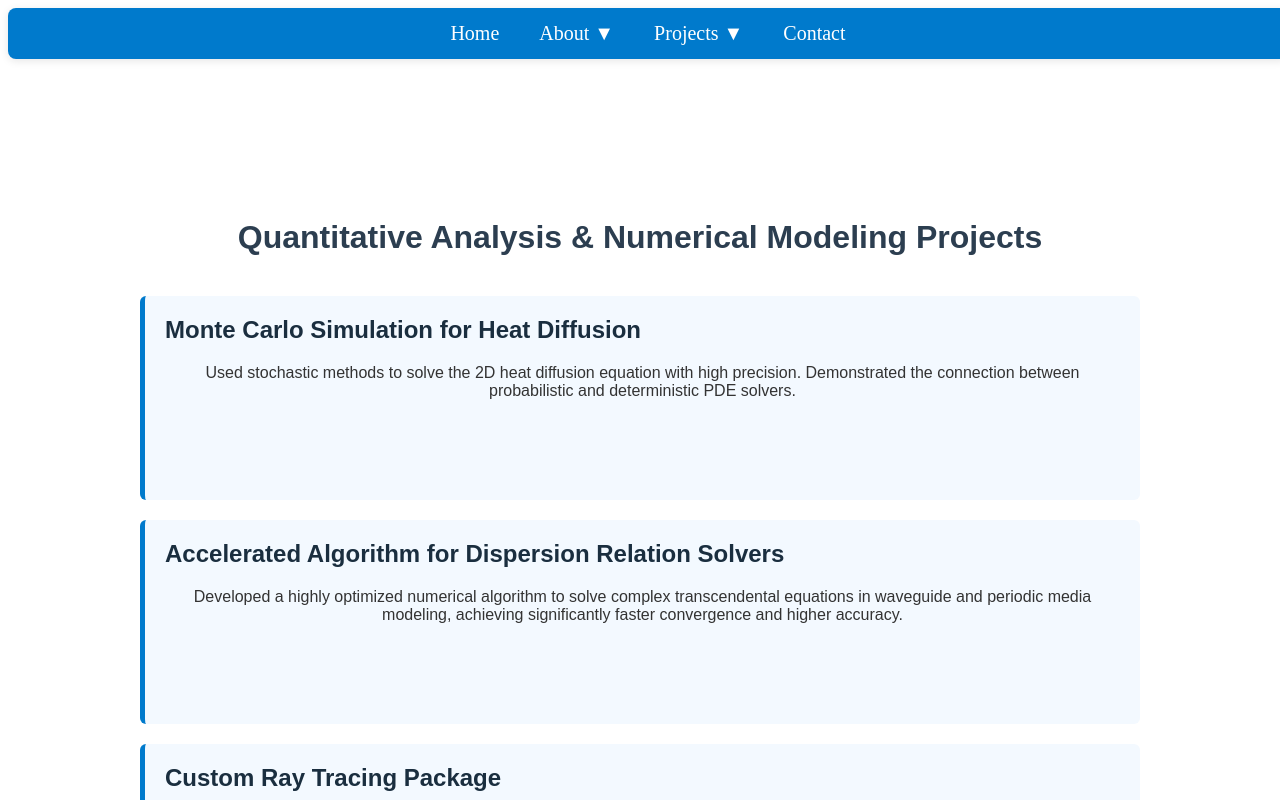
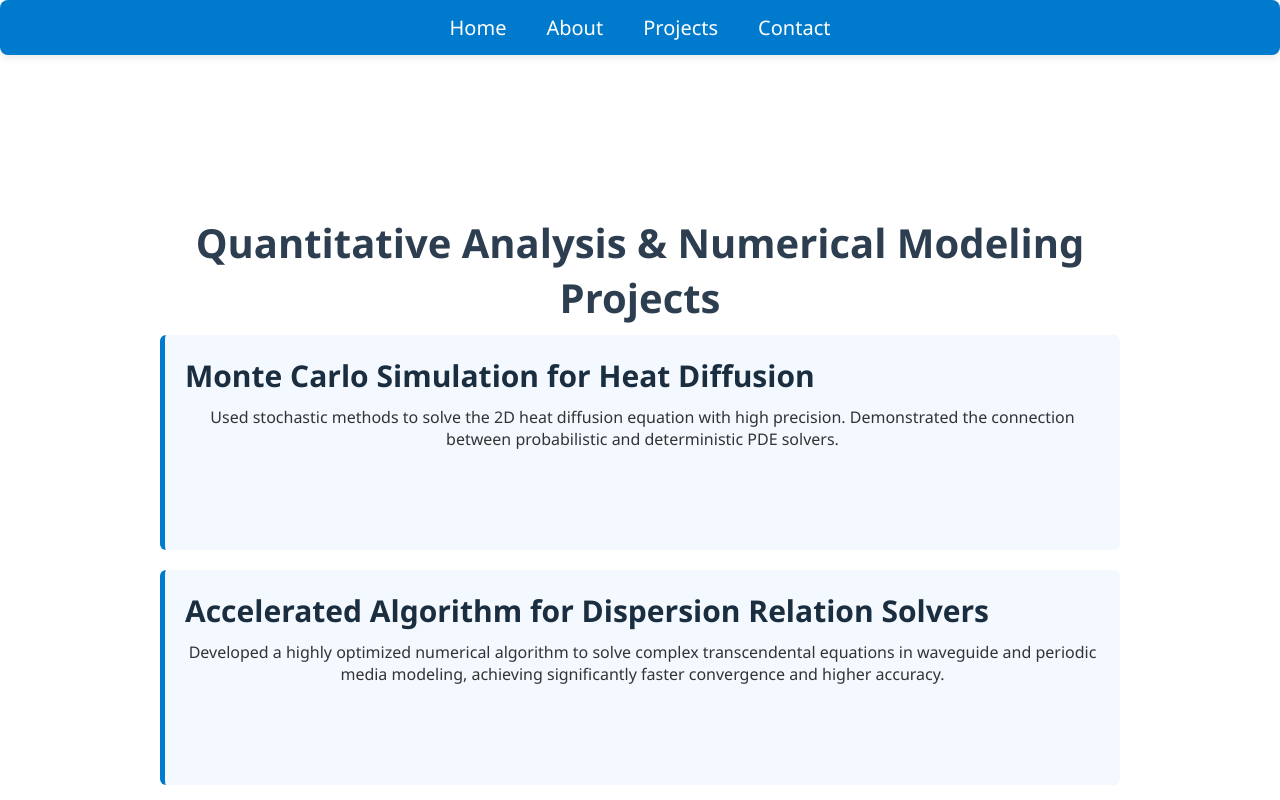
Before and after one commit to sina-jafari/qa, a plain HTML site: page index.html in a window 1280 px wide. Shown: the top 800 px of the page. Drawn offline with Linux system fonts and the light colour scheme.

Commit message:
Update index.html

```diff
--- a/index.html
+++ b/index.html
@@ -6,8 +6,24 @@
   <title>Sina Jafari – Quantitative Analysis Projects</title>
   <style>
     :root {
+      --bg-color: #fdfdfd;
+      --text-color: #333;
       --nav-bg: #007acc;
       --nav-hover-bg: #005f99;
+      --accent-color: #2c3e50;
+    }
+
+    * {
+      box-sizing: border-box;
+      margin: 0;
+      padding: 0;
+    }
+
+    body {
+      font-size: 20px;
+      font-family: 'Segoe UI', Tahoma, Geneva, Verdana, sans-serif;
+      background: var(--bg-color);
+      color: var(--text-color);
     }
 
     nav {
@@ -99,14 +115,6 @@
       max-width: 1000px;
       margin: 40px auto;
       padding: 20px;
-      font-family: Arial, sans-serif;
-      color: #333;
-    }
-
-    h1 {
-      color: #2c3e50;
-      text-align: center;
-      margin-bottom: 40px;
     }
 
     .project {
@@ -139,20 +147,19 @@
     <ul class="navbar">
       <li><a href="/">Home</a></li>
       <li class="dropdown">
-        <a href="#" aria-haspopup="true" aria-expanded="false">About ▼</a>
-        <ul class="dropdown-menu" aria-label="submenu">
+        <a href="#">About</a>
+        <ul class="dropdown-menu">
           <li><a href="/bio">Biography</a></li>
           <li><a href="/skills">Skills</a></li>
           <li><a href="/cv">CV</a></li>
         </ul>
       </li>
       <li class="dropdown">
-        <a href="#" aria-haspopup="true" aria-expanded="false">Projects ▼</a>
-        <ul class="dropdown-menu" aria-label="submenu">
+        <a href="#">Projects</a>
+        <ul class="dropdown-menu">
           <li><a href="/photonics">Photonics</a></li>
-          <li><a href="/optics">Optics</a></li>
+          <li><a href="/qa">Quantitative Analysis</a></li>
           <li><a href="/coding">Coding</a></li>
-          <li><a href="/quant">Quantitative</a></li>
         </ul>
       </li>
       <li><a href="/contact">Contact</a></li>
```
